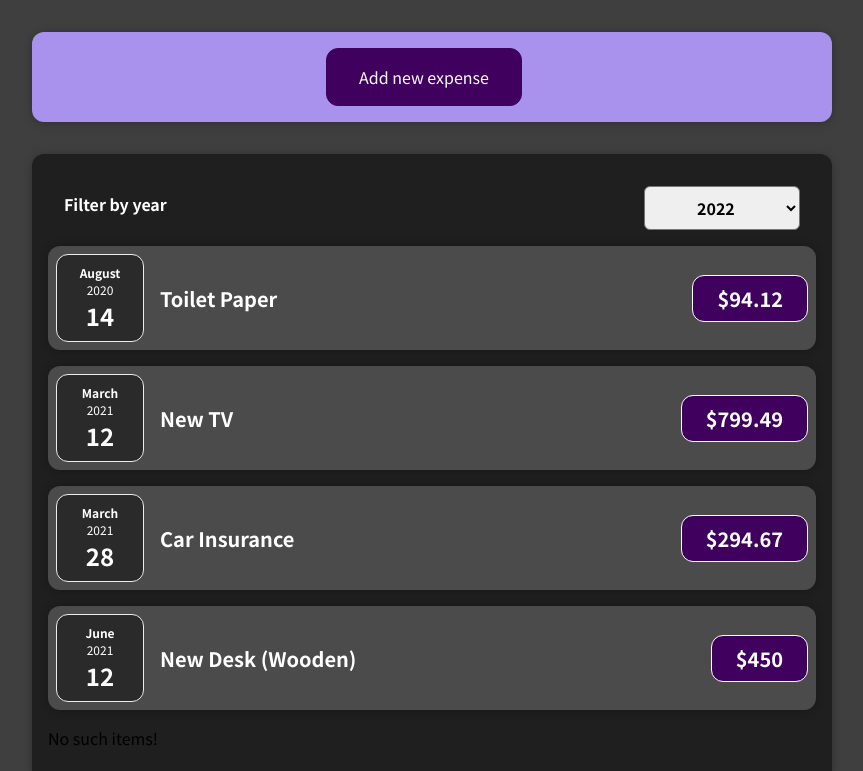
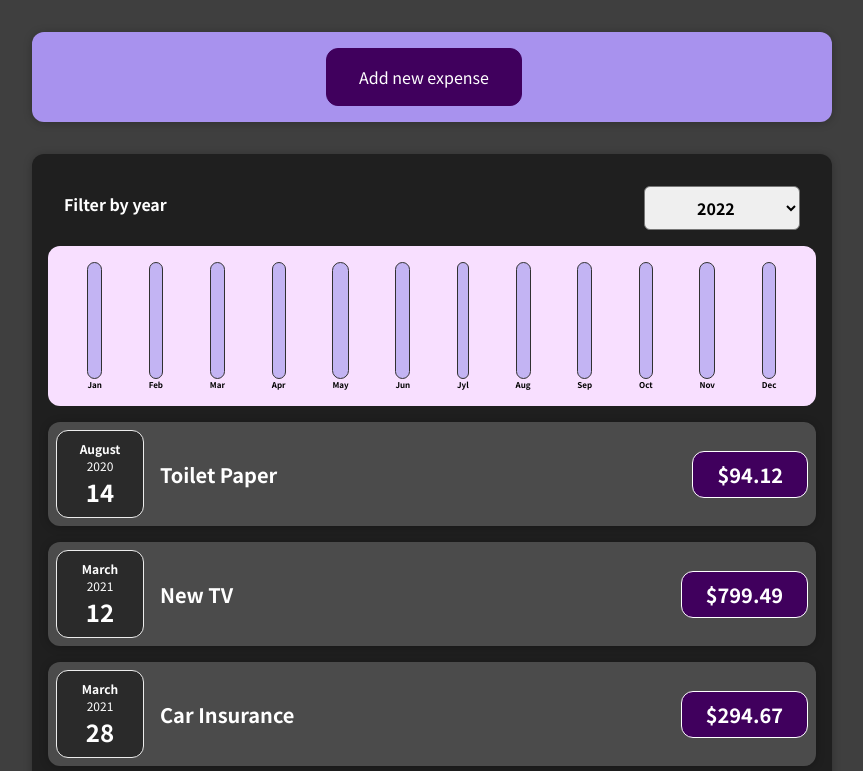
Before and after one commit to paulina-filipiak/Udemy_React_The_Complete_Guide, a React (Create React App) app in the folder 01-starting-setup/: page / in a window 1280 px wide. Shown: the top 771 px of the page, without its empty margins (208-1071 px from the left). Built offline with nearby package versions, Linux system fonts and the light colour scheme; the HTML template or start-up script is replaced by a standard one.

Commit message:
added chart that shows expenses monthly

```diff
--- a/01-starting-setup/src/components/Chart/Chart.jsx
+++ b/01-starting-setup/src/components/Chart/Chart.jsx
@@ -2,6 +2,8 @@
 import ChartBar from "./ChartBar.jsx"
 
 const Chart = (props) => {
+	const dataPointValues = props.dataPoints.map((dataPoint) => dataPoint.value)
+	const totalMaximum = Math.max(...dataPointValues)
 	return (
 		<div className="chart">
 			{props.dataPoints.map((dataPoint) => {
@@ -9,7 +11,7 @@
 					<ChartBar
 						key={dataPoint.label}
 						value={dataPoint.value}
-						maxValue={null}
+						maxValue={totalMaximum}
 						label={dataPoint.label}
 					/>
 				)
--- a/01-starting-setup/src/components/Chart/ChartBar.jsx
+++ b/01-starting-setup/src/components/Chart/ChartBar.jsx
@@ -0,0 +1,21 @@
+import "./ChartBar.css"
+
+const ChartBar = (props) => {
+	let barFillHeight = "0%"
+
+	if (props.maxValue > 0) {
+		barFillHeight = Math.round((props.value / props.maxValue) * 100) + "%"
+	}
+	return (
+		<div className="chart-bar">
+			<div className="chart-bar__inner">
+				<div
+					className="chart-bar__fill"
+					style={{ height: barFillHeight }}></div>
+			</div>
+			<div className="chart-bar__label">{props.label}</div>
+		</div>
+	)
+}
+
+export default ChartBar
--- a/01-starting-setup/src/components/Expenses/ExpensesAll/ExpensesAll.js
+++ b/01-starting-setup/src/components/Expenses/ExpensesAll/ExpensesAll.js
@@ -1,6 +1,7 @@
 import ExpenseItem from "../ExpenseItem/ExpenseItem"
 import Card from "../../UI/Card/Card"
 import "../../UI/Card/card.css"
+import ExpensesChart from "../ExpensesChart/ExpensesChart"
 import "./ExpensesAll.css"
 import ExpensesFilter from "../ExpensesFilter/ExpensesFilter"
 import { useState } from "react"
@@ -19,6 +20,7 @@
 	return (
 		<Card className="expenses">
 			<ExpensesFilter selected={inputValue} onFilterInput={onFilterInput} />
+			<ExpensesChart expenses={filtered} />
 			{inputValue === "" &&
 				props.items.map((item) => (
 					<ExpenseItem
--- /dev/null
+++ b/01-starting-setup/src/components/Expenses/ExpensesChart/ExpensesChart.jsx
@@ -0,0 +1,27 @@
+import Chart from "../../Chart/Chart"
+
+const ExpensesChart = (props) => {
+	const chartDataPoints = [
+		{ label: "Jan", value: 0 },
+		{ label: "Feb", value: 0 },
+		{ label: "Mar", value: 0 },
+		{ label: "Apr", value: 0 },
+		{ label: "May", value: 0 },
+		{ label: "Jun", value: 0 },
+		{ label: "Jyl", value: 0 },
+		{ label: "Aug", value: 0 },
+		{ label: "Sep", value: 0 },
+		{ label: "Oct", value: 0 },
+		{ label: "Nov", value: 0 },
+		{ label: "Dec", value: 0 },
+	]
+
+	for (const expense of props.expenses) {
+		const ExpenseMonth = expense.date.getMonth()
+		chartDataPoints[ExpenseMonth].value += expense.amount
+	}
+
+	return <Chart dataPoints={chartDataPoints} />
+}
+
+export default ExpensesChart
--- a/01-starting-setup/src/components/NewExpense/ExpenseForm/ExpenseForm.js
+++ b/01-starting-setup/src/components/NewExpense/ExpenseForm/ExpenseForm.js
@@ -42,7 +42,7 @@
 	const submitHandler = (event) => {
 		event.preventDefault()
 		const expenseData = {
-      title: enteredTitle,
+			title: +enteredTitle,
 			amount: enteredAmount,
 			date: new Date(enteredDate),
 		}
```
Lines whose indentation alone changed are shown as unchanged.
